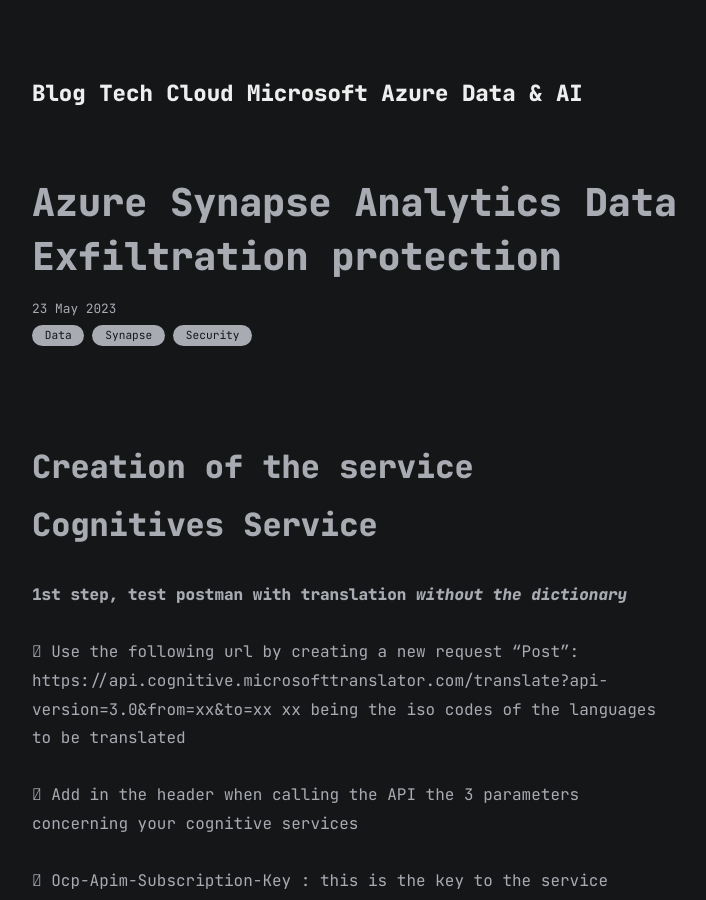
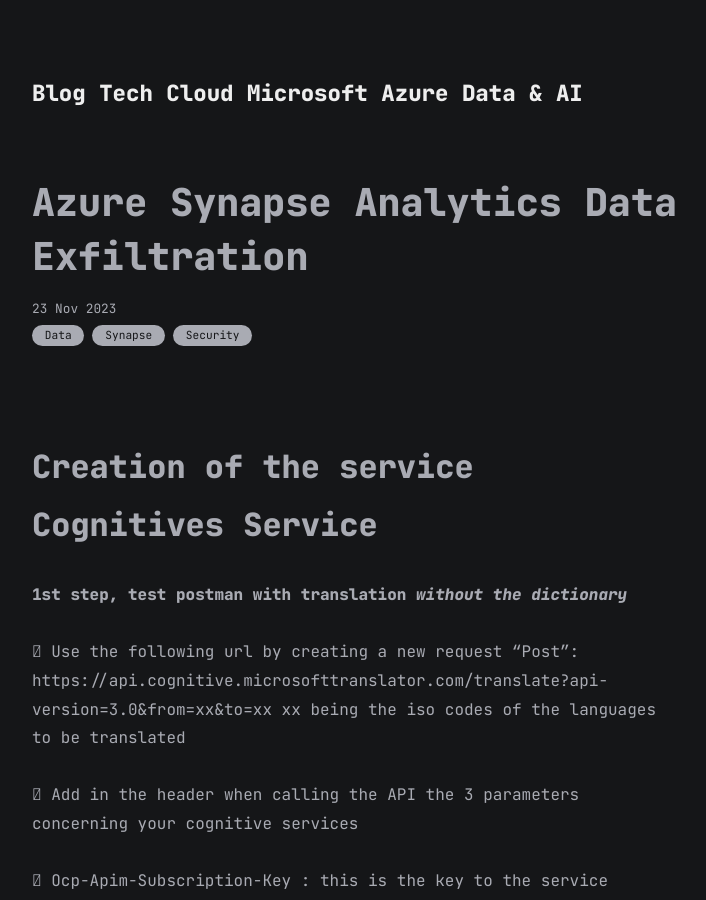
Before and after one commit to marc-hadjeje/marc-hadjeje.github.io, a Jekyll site: the page built from all_collections/_posts/2023-01-24-Synapse Data Exfiltration Protection.md, in a window 1280 px wide and 900 px high. Shown: the whole window, without its empty margins (283-989 px from the left). Built offline with Jekyll 4.4.1, drawn with Linux system fonts in a browser that asks for light colours.

Commit message:
Update 2023-01-24-Synapse Data Exfiltration Protection.md

```diff
--- a/all_collections/_posts/2023-01-24-Synapse Data Exfiltration Protection.md
+++ b/all_collections/_posts/2023-01-24-Synapse Data Exfiltration Protection.md
@@ -1,7 +1,7 @@
 ---
 layout: post
-title: Azure Synapse Analytics Data Exfiltration protection
-date: 2023-05-23
+title: Azure Synapse Analytics Data Exfiltration
+date: 2023-11-23
 categories: [Data,Synapse, Security]
 ---
 
```
